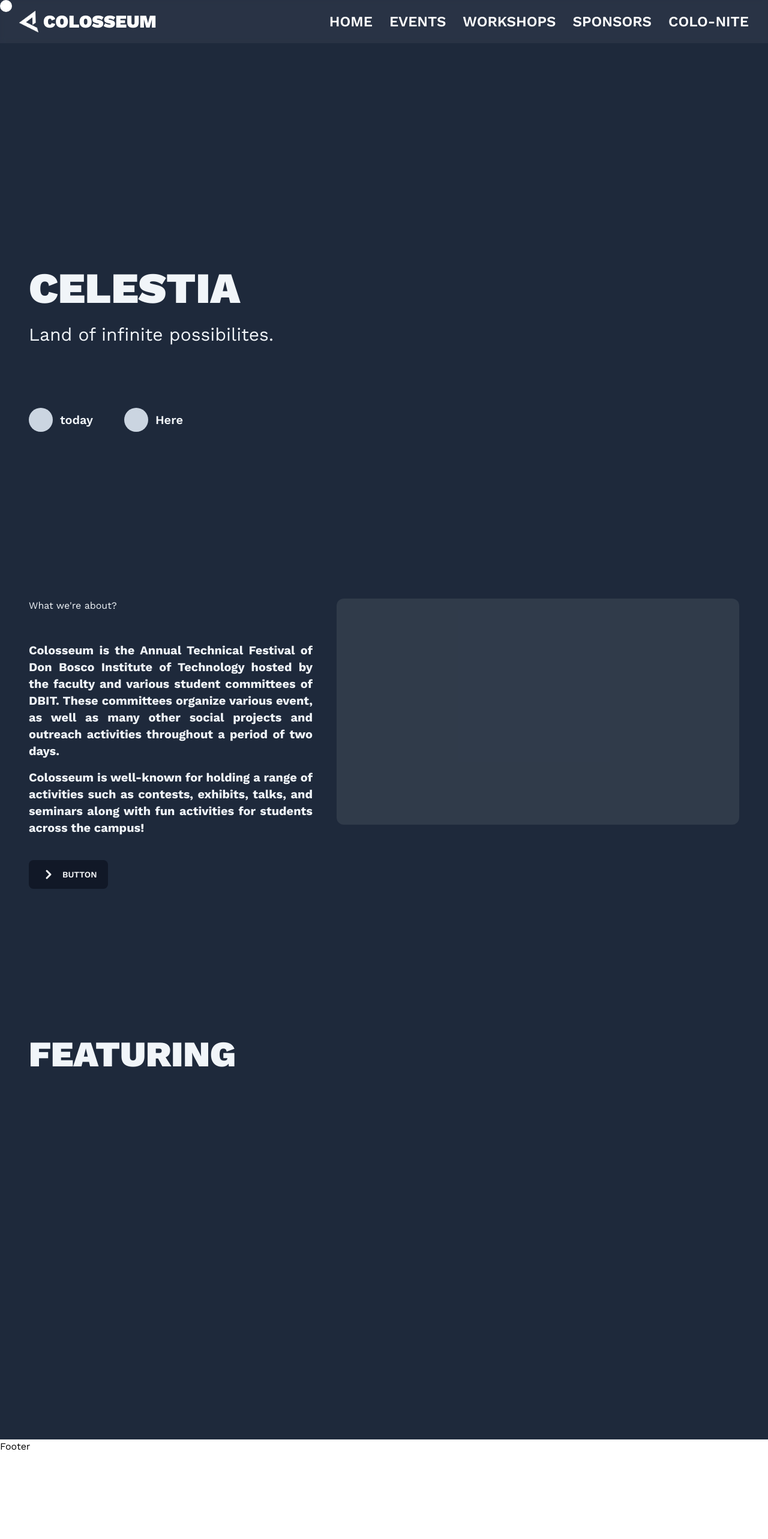
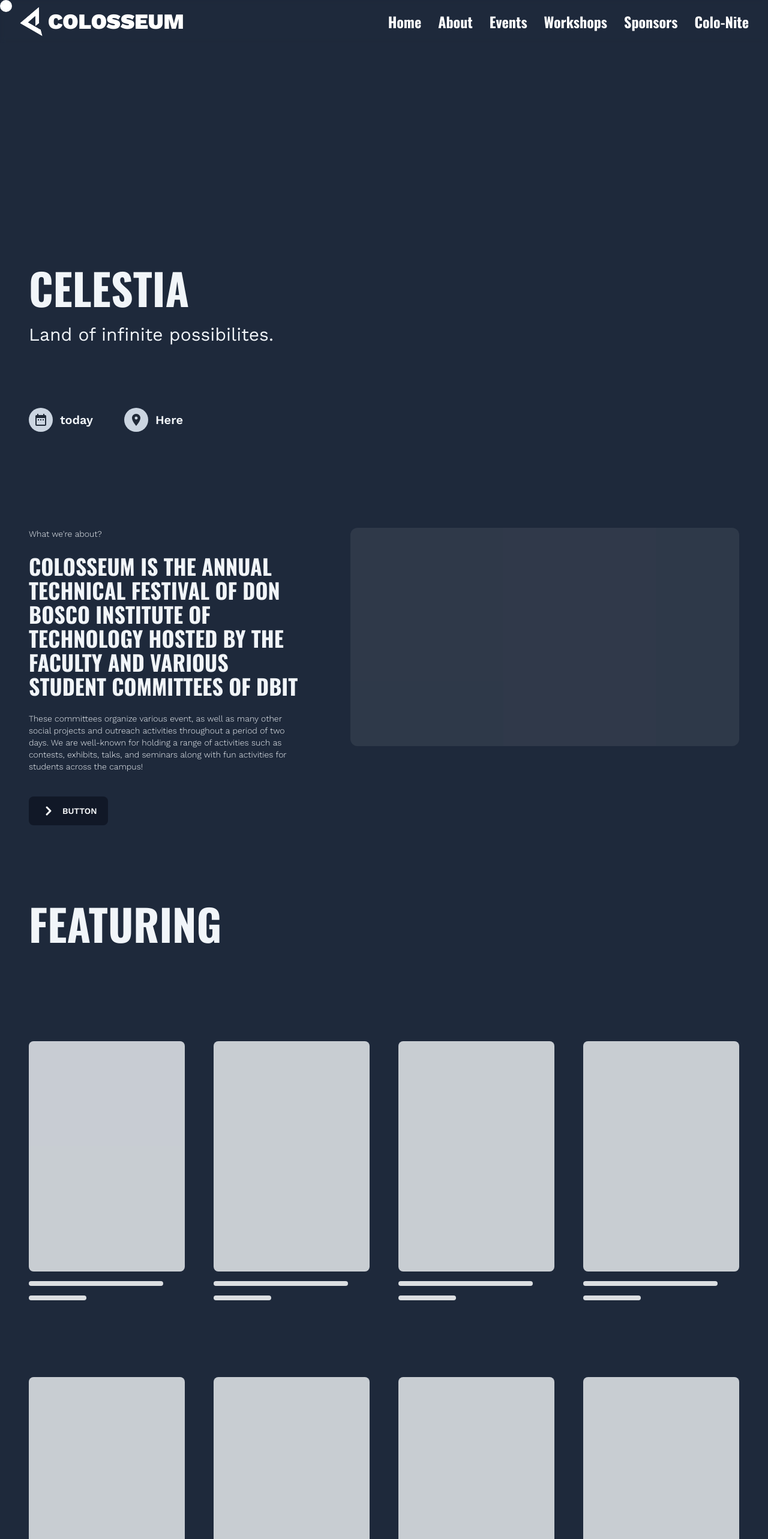
Before and after one commit to 05Alston/colo-celestia, a React (Vite) app: page / in a window 1280 px wide. Shown: the top 2566 px of the page at 60% size. Before the commit the page ends 2424 px from the top, so only its background shows below. Built offline with nearby package versions, Linux system fonts and the light colour scheme.

Commit message:
Update: Finished Homepage

```diff
--- a/src/components/DateLoc.jsx
+++ b/src/components/DateLoc.jsx
@@ -1,13 +1,15 @@
 import React from 'react';
-import Logo from '../assets/colologo.webp';
+import { MdDateRange, MdLocationOn } from 'react-icons/md';
 
 const DateLoc = ({ date, location }) => {
   return (
     <div className='flex gap-3 items-center pt-20'>
-        <div className="w-10 bg-slate-300 rounded-full aspect-square">
+        <div className="w-10 bg-slate-300 text-gray-800 text-2xl rounded-full aspect-square grid place-items-center">
+          <MdDateRange/>
         </div>
         <p className='text-xl font-semibold pr-10'>{date}</p>
-        <div className="w-10 bg-slate-300 rounded-full aspect-square">
+        <div className="w-10 bg-slate-300 text-gray-800 text-2xl rounded-full aspect-square grid place-items-center">
+          <MdLocationOn/>
         </div>
         <p className='text-xl font-semibold pr-10'>{location}</p>
     </div>
--- a/src/components/Hamburger.jsx
+++ b/src/components/Hamburger.jsx
@@ -8,7 +8,7 @@ const Hamburger = ({ links, popupState, setPopupState }) => {
   return (
    <>
       <nav className={`
-        fixed -top-[100vh] left-1/2 -translate-x-[50%] z-20 bg-white backdrop-blur-lg backdrop-opacity-100 bg-opacity-20 rounded-lg h-screen py-5 px-6 w-full hidden md:flex items-start justify-center transition-all duration-300 ${popupState ? 'md:opacity-100 md:top-0':'md:opacity-0 md:-top-[100vh]'}`}>
+        fixed -top-[100vh] left-1/2 -translate-x-[50%] z-20 bg-white backdrop-blur-lg backdrop-opacity-100 bg-opacity-20 rounded-lg h-screen py-5 px-6 w-full md:hidden flex items-start justify-center transition-all duration-300 ${popupState ? 'opacity-100 top-0':'opacity-0 -top-[100vh]'}`}>
 
         <ul className='flex items-center flex-col gap-11 text-4xl pt-16'>
           {links.map((link, index)=>(
--- a/src/components/Navbar.jsx
+++ b/src/components/Navbar.jsx
@@ -12,6 +12,10 @@ const Navbar = () => {
     {
       'route':'/',
       'title':'Home'
+    },
+    {
+      'route':'/about',
+      'title':'About'
     },
     {
       'route':'/events',
@@ -33,21 +37,20 @@ const Navbar = () => {
   return (
    <>
    {/* TODO: Fix Seam between navbar and hamburger menus */}
-   <header className={`transition-all duration-300 ${popupState ? 'backdrop-blur-none' : "backdrop-blur-sm backdrop-opacity-100"} flex items-center h-[9vh] bg-opacity-5 fixed top-0 left-0 right-0 opacity-100 z-50 bg-white
-      `}>
-        <nav className='flex items-center justify-between w-[95vw] m-auto text-2xl'>
-          <div className='flex'>
-            <img src={Logo} alt="Colosseum Logo" className='w-10 h-auto pr-2'/>
-            <p className='text-3xl font-black text-white uppercase'><NavLink to="/">Colosseum</NavLink></p>
+   <header className={`transition-all duration-300 ${popupState ? 'backdrop-blur-none' : "backdrop-blur-sm backdrop-opacity-100"} flex items-center h-[9vh] bg-opacity-0 fixed top-0 left-0 right-0 opacity-100 z-50`}>
+        <nav className='flex items-center justify-between w-[95vw] m-auto'>
+          <div className='flex items-center'>
+            <img src={Logo} alt="Colosseum Logo" className='h-12 aspect-square pr-2'/>
+            <NavLink to="/"><p className='lg:text-4xl md:text-3xl text-4xl font-black text-white uppercase font-WorkSans'>Colosseum</p></NavLink>
           </div>
-          <ul className='flex items-center lg:text-base md:hidden gap-7 text-white font-semibold uppercase'>
+          <ul className='items-center text-xl lg:text-2xl hidden md:flex lg:gap-7 gap-4 text-white font-extrabold'>
             {links.map((link, index)=>(
-              <li key={index}><NavLink to={link.route}>{link.title}</NavLink></li>
+              <li key={index}><NavLink to={link.route}><p className="font-Oswald">{link.title}</p></NavLink></li>
             ))}
           </ul>
-          <ul className='hidden md:flex items-center'>
+          <ul className='md:hidden flex items-center'>
             <li>
-              <button type='button' className='flex items-center justify-center transition-all duration-200 active:scale-90 cursor-pointer relative pr-4' onClick={onTriggerPopup}>
+              <button type='button' className='flex items-center justify-center transition-all duration-200 active:scale-90 cursor-pointer relative pr-4 interactable' onClick={onTriggerPopup}  datatype={`${popupState ? 'open' : 'close'}`}>
                 <GiHamburgerMenu className={`absolute transition-all text-slate-50 duration-100 ${popupState ? 'opacity-0 rotate-45': 'opacity-100 rotate-0'}`}/>
                 <IoClose className={`absolute transition-all text-slate-50 duration-100 scale-110 ${popupState ? 'opacity-100 rotate-0' : 'opacity-0 -rotate-45'}`}/>
               </button>
--- /dev/null
+++ b/src/components/Speaker.jsx
@@ -0,0 +1,21 @@
+import React from 'react'
+
+const Speaker = () => {
+  return (
+    <div className="w-full mt-20 interactable" datatype='link'>
+      <div className="w-full h-72 md:h-96 bg-gray-300 rounded-lg dark:bg-gray-600"></div>
+
+      <h1 className="w-56 h-2 mt-4 bg-gray-200 rounded-lg dark:bg-gray-700"></h1>
+      <p className="w-24 h-2 mt-4 bg-gray-200 rounded-lg dark:bg-gray-700"></p>
+    </div>
+    // <div className="rounded-xl flex flex-col relative overflow-hidden w-64 bg-slate-900 shadow-2xl group interactable" datatype="link" >
+    //     <figure><img src={img} className="rounded-bl-[3rem] rounded-br-lg saturate-0 transition-all duration-400 group-hover:saturate-50" alt="Speaker"/></figure>
+    //     <div className="p-4 text-sm flex flex-col gap-2 flex-auto">
+    //         <h2 className="mb-1 items-center gap-2 text-2xl font-bold flex">Speaker Name</h2>
+    //         <p className='text-slate-400'>Speaker description</p>
+    //     </div>
+    // </div>
+  )
+}
+
+export default Speaker;
--- a/src/components/index.js
+++ b/src/components/index.js
@@ -1,3 +1,5 @@
 export { default as Navbar } from './Navbar.jsx';
-export { default as DateLoc } from './DateLoc';
+export { default as DateLoc } from './DateLoc.jsx';
+export { default as Speaker } from './Speaker.jsx';
+export { default as Sponsor } from './Sponsor.jsx';
 export {  default as Footer } from './Footer.jsx';
--- a/src/index.css
+++ b/src/index.css
@@ -1,4 +1,5 @@
-@import url('https://fonts.googleapis.com/css2?family=Work+Sans:wght@400;500;600;700;900&display=swap');
+@import url('https://fonts.googleapis.com/css2?family=Work+Sans:wght@300;400;500;600;700;900&display=swap');
+@import url('https://fonts.googleapis.com/css2?family=Oswald:wght@300;400;600;700&display=swap');
 @tailwind base;
 @tailwind components;
 @tailwind utilities;
@@ -12,17 +13,18 @@
   }
 
   #trailer {
-    @apply h-5 w-5 bg-white rounded-full fixed z-[100] pointer-events-none opacity-0 transition-all ease-in-out grid place-items-center border-solid;
+    @apply h-5 w-5 bg-white rounded-full fixed z-[100] pointer-events-none opacity-0 transition-all ease-in-out place-items-center border-solid;
   }
-
-  .btn {
-    @apply cursor-pointer select-none border-transparent text-center rounded-lg h-12 min-h-[3rem] uppercase border-2 duration-200 text-slate-50 inline-flex flex-wrap flex-shrink-0 justify-center items-center px-4 mt-10 text-sm font-semibold transition-all ease-btn;
+  .interactable {
+    @apply cursor-pointer;
   }
-
   #trailer:not([data-type=""]) > #content {
     @apply opacity-100;
   }
   #content {
     @apply block opacity-0 transition-opacity duration-150 ease-linear;
   }
+  .btn {
+    @apply cursor-pointer select-none border-transparent text-center rounded-lg h-12 min-h-[3rem] uppercase border-2 duration-200 text-slate-50 inline-flex flex-wrap flex-shrink-0 justify-center items-center px-4 mt-10 text-sm font-semibold transition-all ease-btn;
+  }
 }
--- a/src/pages/Homepage.jsx
+++ b/src/pages/Homepage.jsx
@@ -1,5 +1,5 @@
 import React, { useState } from 'react'
-import { DateLoc } from '../components';
+import { DateLoc, Speaker, Sponsor } from '../components';
 import { NavLink } from 'react-router-dom';
 import { HiChevronRight } from 'react-icons/hi'
 
@@ -8,45 +8,66 @@ const Homepage = () => {
 	return (
 		<div className=' text-slate-100 bg-slate-800'>
 			{/* Hero section */}
-			<div className="grid px-12 pb-20 justify-start place-items-end min-h-screen md:place-items-center md:pb-0">
+			<section className="grid px-12 md:pb-20 justify-start md:place-items-end min-h-screen place-items-center pb-0 max-w-[110rem] mx-auto">
 				<div>
-					<p className="sm:text-5xl text-7xl font-black uppercase">Celestia</p>
-					<p className="py-6 text-3xl md:text-xl">Land of infinite possibilites.</p>
+					<p className="text-5xl sm:text-7xl font-black font-Oswald uppercase">Celestia</p>
+					<p className="py-6 md:text-3xl text-xl">Land of infinite possibilites.</p>
 					<DateLoc date={"today"} location={"Here"}/>
 				</div>
+			</section>
+			{/* Throwback */}
+			<section className='md:px-12 sm:px-8 px-3 pt-20 flex gap-20 justify-between lg:items-start items-center flex-col lg:flex-row max-w-[110rem] mx-auto'>
+				<div className='flex-initial lg:w-5/12 w-auto'>
+					<p className='md:text-sm text-xs font-light'>What we're about?</p>
+					<div className="pt-6 md:text-4xl text-2xl font-black uppercase font-Oswald">
+						Colosseum is the Annual Technical Festival of Don Bosco Institute of Technology hosted by the faculty and
+						various student committees of DBIT
 					</div>
-			{/* Throwback */}
-			<div className='px-12 md:px-8 sm:px-3 min-h-screen pt-20 flex flex-col justify-center'>
-				<div className="flex gap-10 justify-between items-start lg:flex-col-reverse">
-					<div className='flex-initial w-5/12 lg:w-auto'>
-						<p className='text-base md:text-sm'>What we're about?</p>
-						<div className="pt-12 text-xl font-bold lg:text-base md:font-semibold text-justify">
-							Colosseum is the Annual Technical Festival of Don Bosco Institute of Technology hosted by the faculty and
-							various student committees of DBIT. These committees organize various event, as well as many other social
-							projects and outreach activities throughout a period of two days.<div className='py-2'></div> Colosseum is well-known for holding a range
-							of activities such as contests, exhibits, talks, and seminars along with fun activities for students across
-							the campus!
-						</div>
-					</div>
-					<div className='w-[700px] md:w-11/12 aspect-video rounded-xl bg-gray-600 text-slate-50 bg-opacity-40 flex-grow interactable' datatype='video'>
-						{/* Video */}
-					</div>
+					<div className="pt-6 text-sm font-light">
+						These committees organize various event, as well as many other social projects and outreach activities throughout a period of two days. We are well-known for holding a range of activities such as contests, exhibits, talks, and seminars along with fun activities for students across the campus!
 					</div>
 					<NavLink to="/">
-					<button className={`interactable btn bg-gray-900 gap-2 ${effect && 'animate-buttonPop'}`} datatype="link" onClick={() => setEffect(true)} onAnimationEnd={() => setEffect(false)}>
+						<button id="btn" className={`interactable btn bg-gray-900 gap-2 ${effect && 'animate-buttonPop'}`} datatype="link" onClick={() => setEffect(true)} onAnimationEnd={() => setEffect(false)}>
 							<HiChevronRight className='text-3xl aspect-square'/>
 							Button
 						</button>
 					</NavLink>
 				</div>
+				<div className='md:w-[700px] animate-pulse w-11/12 aspect-video rounded-xl bg-gray-600 text-slate-50 bg-opacity-40 flex-grow interactable' datatype='video'>
+					{/* Video */}
+				</div>
+			</section>
 			{/* Featuring */}
-			<div className='flex flex-col px-12 pt-32 min-h-screen'>
-				<div className="grid gap-10 justify-startmd:place-items-center md:pb-0">
-					<div>
-					<p className="sm:text-5xl text-6xl font-black uppercase">Featuring</p>
+			<section className="px-12 pt-32 pb-20 max-w-[110rem] mx-auto">
+				<p className="text-5xl md:text-7xl font-black font-Oswald uppercase">Featuring</p>
+				<div className="container mx-auto animate-pulse">
+					<div className="grid grid-cols-1 gap-8 mt-16 xl:mt-20 xl:gap-12 sm:grid-cols-2 xl:grid-cols-4 lg:grid-cols-3">
+						<Speaker/>
+						<Speaker/>
+						<Speaker/>
+						<Speaker/>
+						<Speaker/>
+						<Speaker/>
+						<Speaker/>
+						<Speaker/>
 					</div>
 				</div>
+			</section>
+			<section className="px-12 pt-32 pb-20 max-w-[110rem] mx-auto">
+				<p className="text-5xl md:text-7xl font-black font-Oswald uppercase">Sponsors</p>
+				<div className="container mx-auto animate-pulse">
+					<div className="grid grid-cols-1 gap-8 mt-16 xs:grid-cols-2 sm:grid-cols-3 lg:grid-cols-4 xl:grid-cols-5 xl:mt-20 xl:gap-12">
+						<Sponsor/>
+						<Sponsor/>
+						<Sponsor/>
+						<Sponsor/>
+						<Sponsor/>
+						<Sponsor/>
+						<Sponsor/>
 					</div>
+				</div>
+			</section>
+
 		</div>
 	)
 }
--- a/tailwind.config.cjs
+++ b/tailwind.config.cjs
@@ -8,6 +8,7 @@ module.exports = {
     extend: {
       fontFamily: {
         'WorkSans': 'Work Sans',
+        'Oswald': 'Oswald',
       },
       animation: {
         buttonPop: 'buttonPop .25s ease-out',
@@ -22,13 +23,9 @@ module.exports = {
           'to': { transform: 'scale(1)' },
         },
       },
-    },
-    screens: {
-      'xl': {'max': '1200px'},
-      'lg': {'max': '991px'},
-      'md': {'max': '767px'},
-      'sm': {'max': '550px'},
-      'xs': {'max': '425px'},
+      screens: {
+        'xs': '425px',
+      },
     },
   },
   plugins: [],
```
Also changed, not shown: src/App.jsx (+11 -4 lines), src/components/Sponsor.jsx (added, +11 -0 lines), src/assets/colologo.webp, src/assets/colologoblack.webp. Lines whose indentation alone changed are shown as unchanged.
